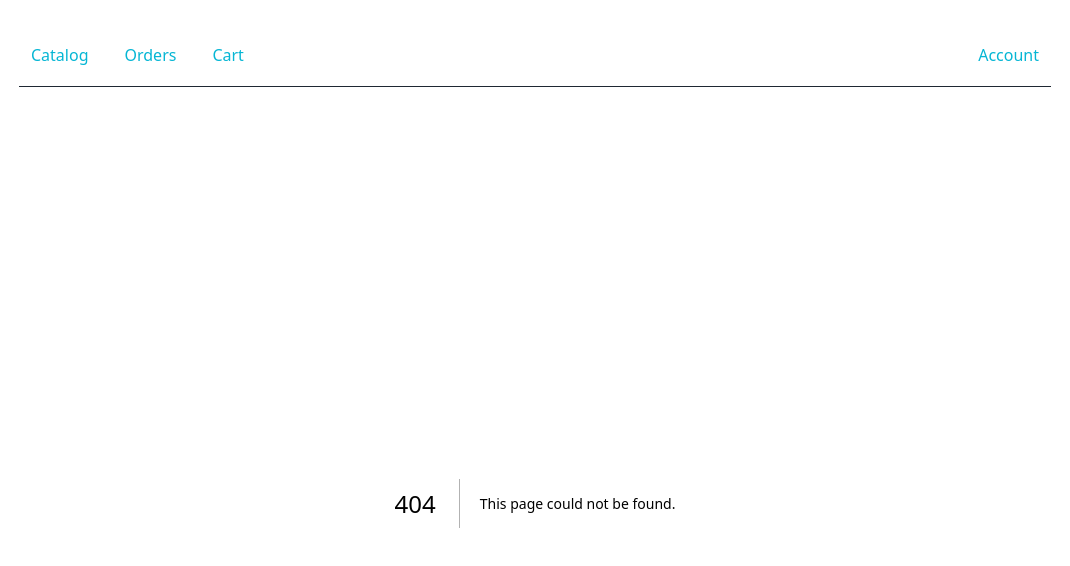
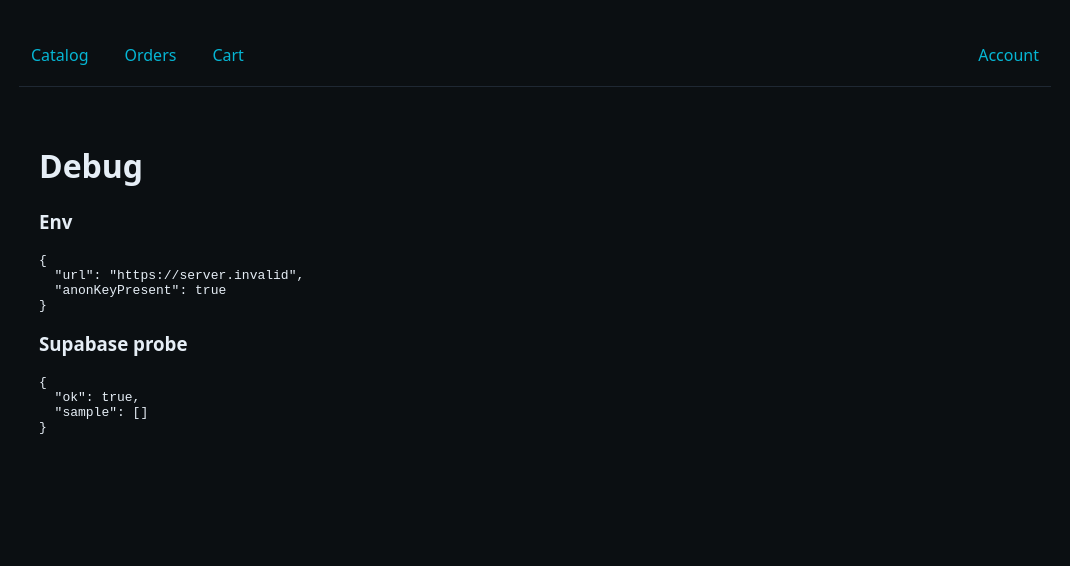
Before and after one commit to directleaf/direct-leaf-client-portal, a Next.js app: page /debug in a window 1280 px wide. Before the commit this address had no page. Shown: the top 566 px of the page, without its empty margins (105-1175 px from the left). Built offline with nearby package versions, Linux system fonts and the light colour scheme; no server answers; the database is empty.

Commit message:
chore: add error boundary + /debug page

```diff
--- /dev/null
+++ b/src/app/debug/page.tsx
@@ -0,0 +1,41 @@
+'use client';
+export const dynamic = 'force-dynamic';
+
+import { useEffect, useState } from 'react';
+import { getSupabase } from '@/lib/supabaseClient';
+
+export default function Debug() {
+  const [envInfo, setEnvInfo] = useState<any>(null);
+  const [probe, setProbe] = useState<any>(null);
+  const [err, setErr] = useState<string>('');
+
+  useEffect(() => {
+    // show env presence (values are public NEXT_PUBLIC_*)
+    setEnvInfo({
+      url: process.env.NEXT_PUBLIC_SUPABASE_URL || '(missing)',
+      anonKeyPresent: !!process.env.NEXT_PUBLIC_SUPABASE_ANON_KEY,
+    });
+
+    (async () => {
+      try {
+        const supabase = getSupabase();
+        // small read probe (table name must exist)
+        const { data, error } = await supabase.from('products').select('id, name').limit(3);
+        if (error) throw error;
+        setProbe({ ok: true, sample: data });
+      } catch (e: any) {
+        setErr(e?.message || String(e));
+      }
+    })();
+  }, []);
+
+  return (
+    <div style={{ padding: 20, fontFamily: 'system-ui' }}>
+      <h1>Debug</h1>
+      <h3>Env</h3>
+      <pre>{JSON.stringify(envInfo, null, 2)}</pre>
+      <h3>Supabase probe</h3>
+      {err ? <pre style={{ color: 'crimson' }}>{err}</pre> : <pre>{JSON.stringify(probe, null, 2)}</pre>}
+    </div>
+  );
+}
```
Also changed, not shown: src/app/error.tsx (added, +25 -0 lines).
